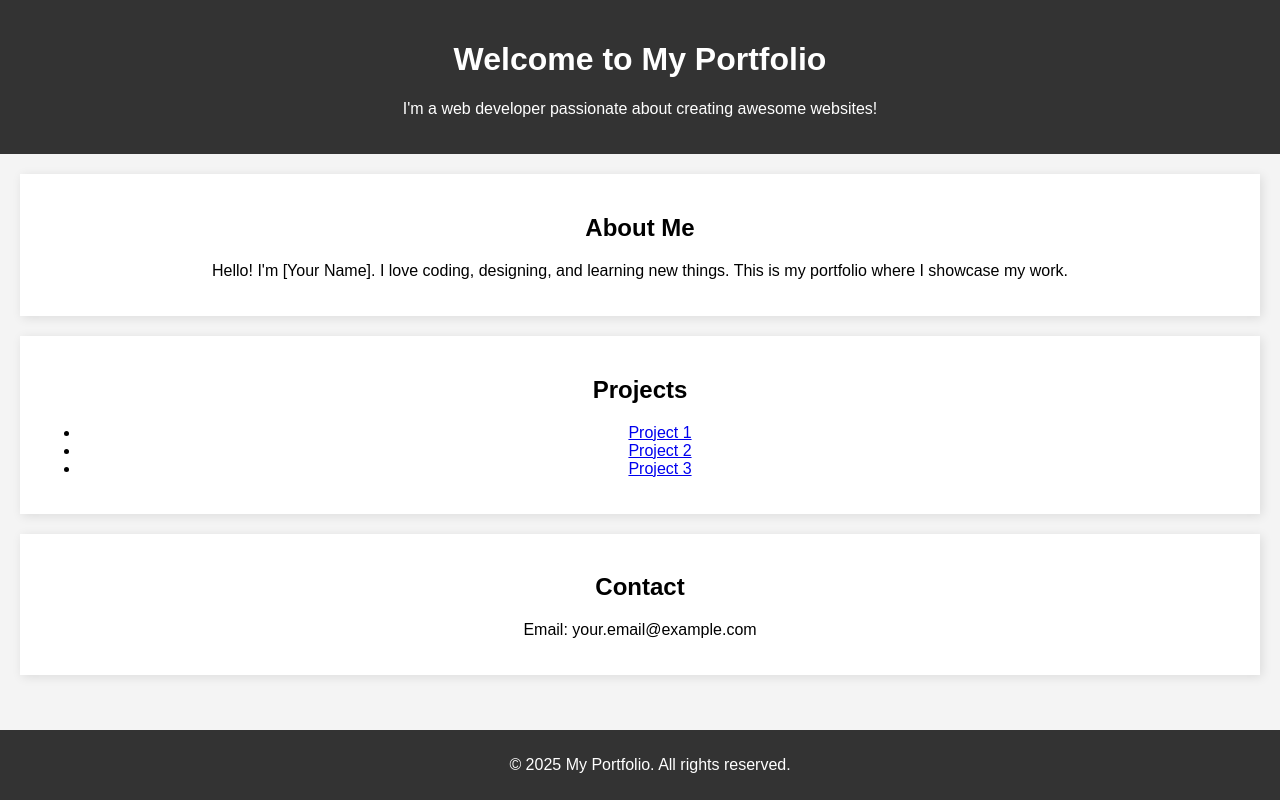
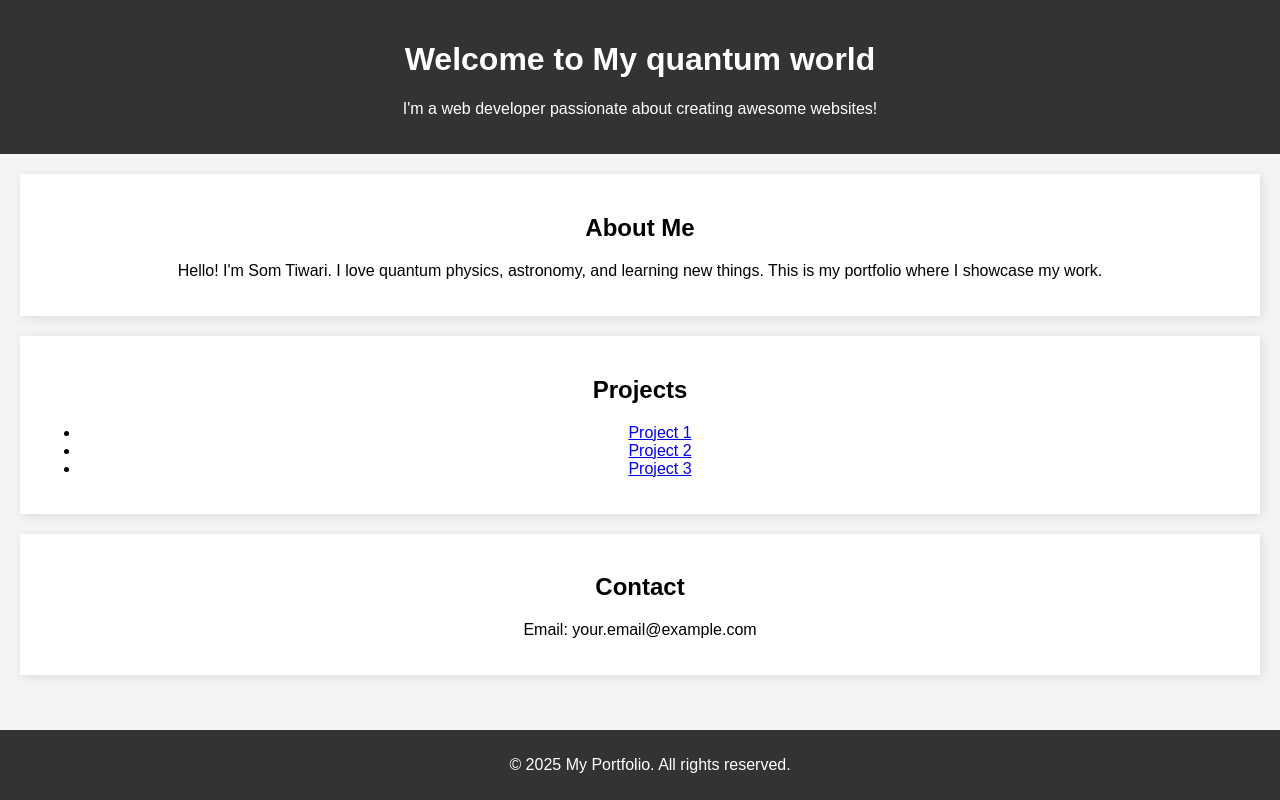
Before and after one commit to som-ui/som-ui.github.io, a plain HTML site: page index.html in a window 1280 px wide. Drawn offline with Linux system fonts and the light colour scheme.

Commit message:
Update index.html

```diff
--- a/index.html
+++ b/index.html
@@ -8,13 +8,13 @@
 </head>
 <body>
     <header>
-        <h1>Welcome to My Portfolio</h1>
+        <h1>Welcome to My quantum world</h1>
         <p>I'm a web developer passionate about creating awesome websites!</p>
     </header>
 
     <section>
         <h2>About Me</h2>
-        <p>Hello! I'm [Your Name]. I love coding, designing, and learning new things. This is my portfolio where I showcase my work.</p>
+        <p>Hello! I'm Som Tiwari. I love quantum physics, astronomy, and learning new things. This is my portfolio where I showcase my work.</p>
     </section>
 
     <section>
```
